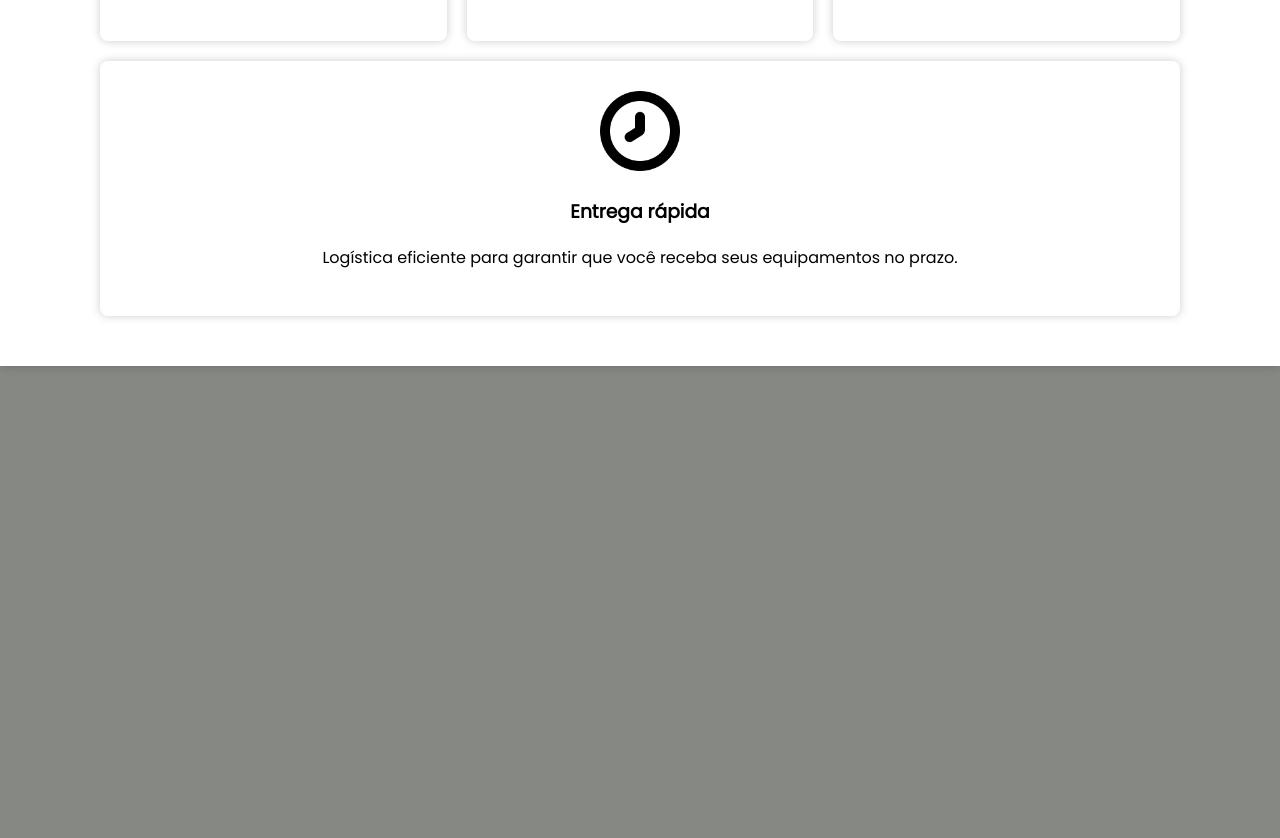
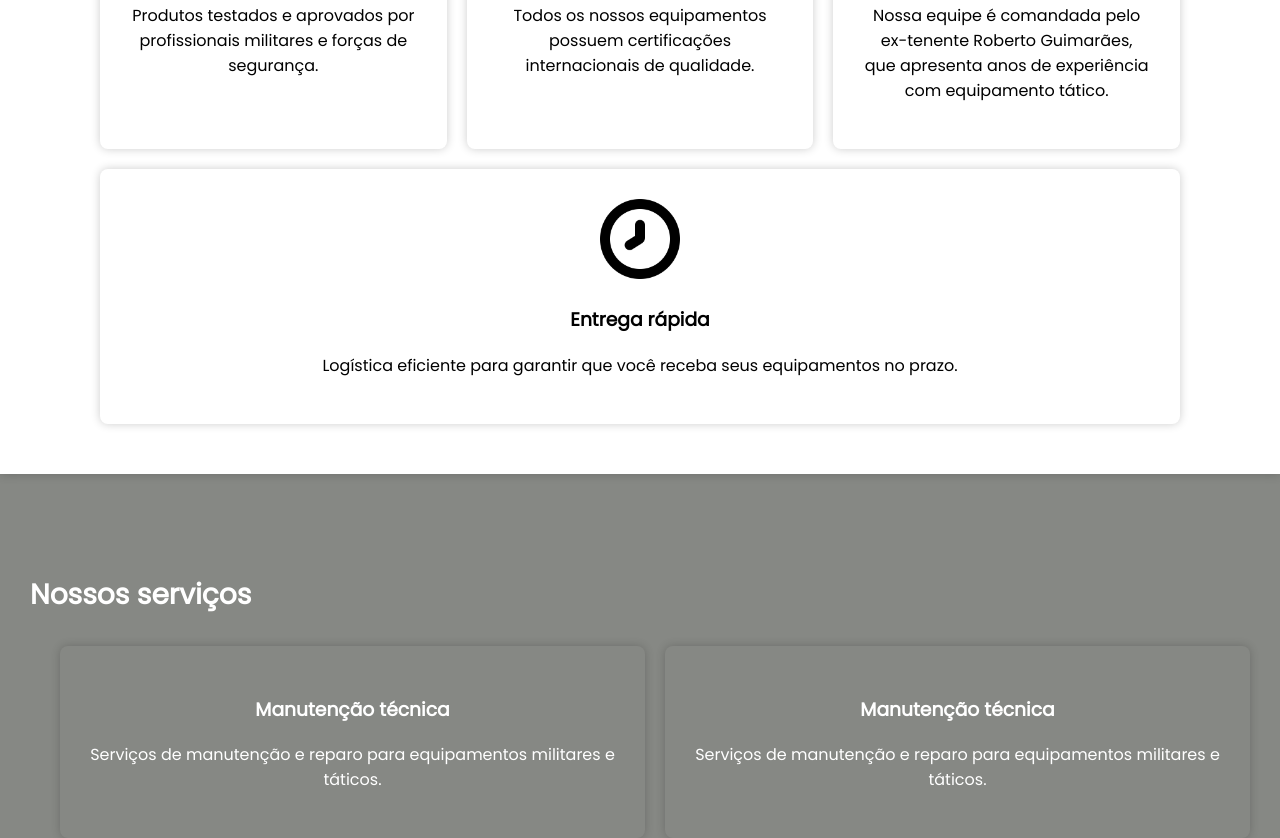
Before and after one commit to caiosantxs/landing-page-bazar-militar, a plain HTML site: page index.html in a window 1280 px wide. Shown: the part 2028-2866 px from the top of the page. Before the commit the page ends 2560 px from the top, so only its background shows below. Drawn offline with Linux system fonts and the light colour scheme.

Commit message:
iniciando container de serviços

```diff
--- a/index.html
+++ b/index.html
@@ -76,8 +76,27 @@
                 <p>Logística eficiente para garantir que você receba seus equipamentos no prazo.</p>
             </div>
         </div>
+    </div>
 
+    <div class="servicos">
+        <h3 id="servicos" class="titulo">Nossos serviços</h3>
+
+        <div class="lista-servicos">
+            <div class="servicos-box">
+                <div class="servicos-titulo">
+                    <h3>Manutenção técnica</h3>
+                </div>
+                <p>Serviços de manutenção e reparo para equipamentos militares e táticos.</p>
+            </div>
+            <div class="servicos-box">
+                <div class="servicos-titulo">
+                    <h3>Manutenção técnica</h3>
+                </div>
+                <p>Serviços de manutenção e reparo para equipamentos militares e táticos.</p>
+            </div>
+        </div>
 
     </div>
+
 </body>
 </html>
--- a/styles/style.css
+++ b/styles/style.css
@@ -95,8 +95,8 @@ main{
 .soldiersminimals{
     width: 300px;
     height: auto;
-    margin-right: 200px;
-    margin-left: 50px;
+    margin-right: 100px;
+    margin-left: 260px;
 }
 
 /* --- Estilos para o contêiner --- */
@@ -135,6 +135,31 @@ main{
     width: 80px;
 }
 
+.lista-servicos{
+    display: flex;
+    flex-wrap: wrap;
+    gap: 20px;
+    justify-content: center;
+    margin-top: 20px;
+    margin: 30px 30px;
+}
+
+.servicos{
+    color: white;
+    margin-top: 100px;
+    margin-left: 30px;
+}
+
+.servicos-box{
+    flex: 1 1 200px;
+
+    padding: 30px;
+    text-align: center;
+    box-shadow: 0px 0px 10px #00000033;
+    border-radius: 8px;
+}
+
+
 li{
     display: inline-block;
     margin: 20px;
```
